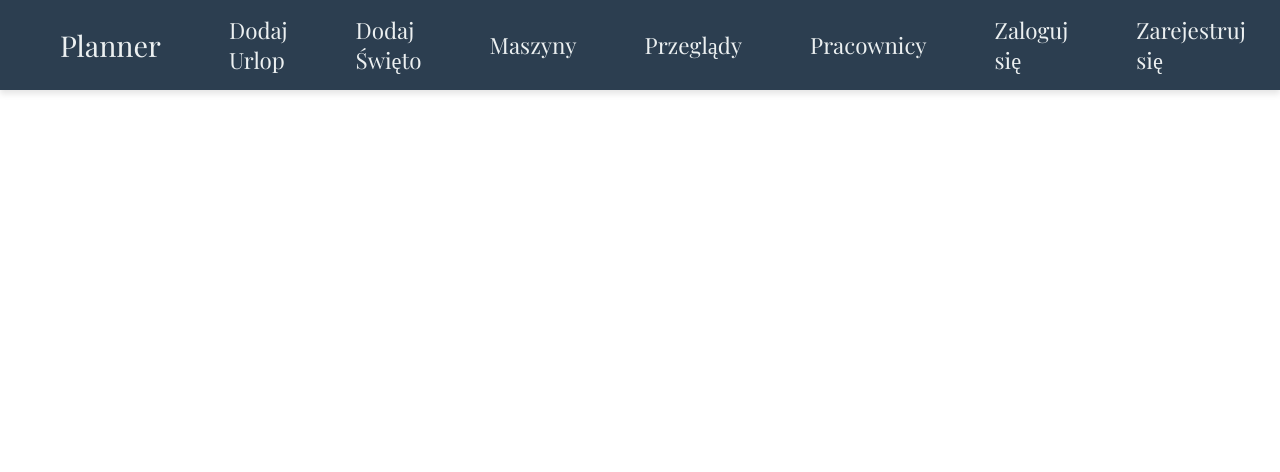
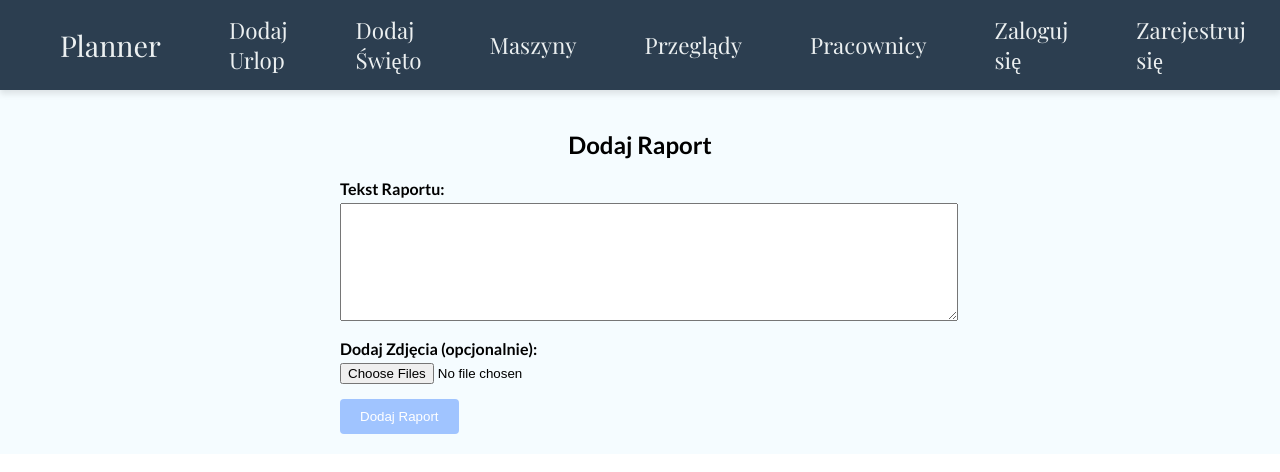
Before and after one commit to Szabson123/Planner-Front, an Angular app: page /add-report in a window 1280 px wide. Before the commit this address led to /. Shown: the top 472 px of the page. Built offline with nearby package versions, Linux system fonts and the light colour scheme; no server answers; a web font is replaced by a local one.

Commit message:
working adding image from front

```diff
--- /dev/null
+++ b/src/app/add-report/add-report.component.css
@@ -0,0 +1,84 @@
+/* src/app/add-report/add-report.component.css */
+
+.add-report-container {
+    max-width: 600px;
+    margin: 0 auto;
+    padding: 20px;
+  }
+
+  .add-report-container h2 {
+    text-align: center;
+    margin-bottom: 20px;
+  }
+
+  .form-group {
+    margin-bottom: 15px;
+  }
+
+  .form-group label {
+    display: block;
+    font-weight: bold;
+    margin-bottom: 5px;
+  }
+
+  .form-group textarea {
+    width: 100%;
+    height: 100px;
+    padding: 8px;
+    resize: vertical;
+  }
+
+  .form-group input[type="file"] {
+    display: block;
+  }
+
+  .image-preview {
+    margin-top: 15px;
+  }
+
+  .preview-img {
+    display: inline-block;
+    margin-right: 10px;
+  }
+
+  .preview-img img {
+    border: 1px solid #ddd;
+    border-radius: 4px;
+    padding: 5px;
+  }
+
+  button {
+    padding: 10px 20px;
+    background-color: #007bff;
+    color: white;
+    border: none;
+    border-radius: 4px;
+    cursor: pointer;
+  }
+
+  button:disabled {
+    background-color: #a0c4ff;
+    cursor: not-allowed;
+  }
+
+  .error {
+    color: red;
+    font-size: 14px;
+    margin-top: 5px;
+  }
+
+  /* Stylizacja paska postępu */
+  .progress {
+    width: 100%;
+    background-color: #f3f3f3;
+    border-radius: 4px;
+    margin-top: 15px;
+  }
+
+  .progress-bar {
+    height: 20px;
+    background-color: #4caf50;
+    text-align: center;
+    color: white;
+    border-radius: 4px;
+  }
--- /dev/null
+++ b/src/app/add-report/add-report.component.html
@@ -0,0 +1,40 @@
+<!-- src/app/add-report/add-report.component.html -->
+
+<div class="add-report-container">
+    <h2>Dodaj Raport</h2>
+    <form [formGroup]="raportForm" (ngSubmit)="submitRaport()">
+      <div class="form-group">
+        <label for="text">Tekst Raportu:</label>
+        <textarea id="text" formControlName="text" required></textarea>
+        <div *ngIf="raportForm.get('text')?.invalid && raportForm.get('text')?.touched" class="error">
+          Tekst raportu jest wymagany.
+        </div>
+      </div>
+
+      <div class="form-group">
+        <label for="images">Dodaj Zdjęcia (opcjonalnie):</label>
+        <input type="file" id="images" (change)="onFileChange($event)" multiple accept="image/*">
+      </div>
+
+      <!-- Podgląd obrazów -->
+      <div *ngIf="previewImages.length > 0" class="image-preview">
+        <h4>Podgląd Wybranych Obrazów:</h4>
+        <div *ngFor="let img of previewImages" class="preview-img">
+          <img [src]="img" alt="Podgląd obrazu" width="100">
+        </div>
+      </div>
+
+      <!-- Pasek postępu uploadu -->
+      <div *ngIf="uploadProgress > 0 && uploadProgress < 100" class="progress">
+        <div class="progress-bar" role="progressbar" [style.width.%]="uploadProgress">
+          {{ uploadProgress }}%
+        </div>
+      </div>
+
+      <button type="submit" [disabled]="raportForm.invalid">Dodaj Raport</button>
+    </form>
+
+    <div *ngIf="uploadError" class="error">
+      {{ uploadError }}
+    </div>
+  </div>
--- /dev/null
+++ b/src/app/add-report/add-report.component.ts
@@ -0,0 +1,114 @@
+// src/app/add-report/add-report.component.ts
+
+import { Component } from '@angular/core';
+import { FormBuilder, FormGroup, Validators, ReactiveFormsModule } from '@angular/forms';
+import { ReportsService, Report } from '../service/report.service';
+import { CommonModule } from '@angular/common';
+import { Router } from '@angular/router';
+import { HttpEvent, HttpEventType } from '@angular/common/http';
+
+@Component({
+  selector: 'app-add-report',
+  standalone: true,
+  imports: [CommonModule, ReactiveFormsModule],
+  templateUrl: './add-report.component.html',
+  styleUrls: ['./add-report.component.css']
+})
+export class AddReportComponent {
+  raportForm: FormGroup;
+  selectedImages: File[] = [];
+  previewImages: string[] = [];
+  uploadProgress: number = 0;
+  uploadError: string = '';
+
+  constructor(
+    private raportService: ReportsService,
+    private fb: FormBuilder,
+    private router: Router
+  ) {
+    this.raportForm = this.fb.group({
+      text: ['', Validators.required],
+      images: [null]
+    });
+  }
+
+  onFileChange(event: any): void {
+    const maxFiles = 5;
+    const maxSize = 5 * 1024 * 1024; // 5 MB
+    const validTypes = ['image/jpeg', 'image/png', 'image/gif'];
+
+    if (event.target.files && event.target.files.length) {
+      const files: FileList = event.target.files;
+
+      if (files.length > maxFiles) {
+        alert(`Możesz dodać maksymalnie ${maxFiles} obrazów.`);
+        return;
+      }
+
+      this.selectedImages = [];
+      this.previewImages = [];
+
+      for (let i = 0; i < files.length; i++) {
+        const file = files[i];
+        if (!validTypes.includes(file.type)) {
+          alert(`Nieprawidłowy typ pliku: ${file.name}`);
+          continue;
+        }
+        if (file.size > maxSize) {
+          alert(`Plik ${file.name} przekracza maksymalny rozmiar 5 MB.`);
+          continue;
+        }
+        this.selectedImages.push(file);
+
+        // Generowanie podglądu obrazu
+        const reader = new FileReader();
+        reader.onload = (e: any) => {
+          this.previewImages.push(e.target.result);
+        };
+        reader.readAsDataURL(file);
+      }
+    }
+  }
+
+  submitRaport(): void {
+    if (this.raportForm.invalid) {
+      this.raportForm.markAllAsTouched();
+      return;
+    }
+
+    const text = this.raportForm.get('text')?.value;
+    const images = this.selectedImages;
+
+    console.log('Submitting Raport with text:', text);
+    console.log('Submitting Raport with images:', images);
+
+    this.raportService.addRaport(text, images).subscribe(
+      (event: HttpEvent<Report>) => {
+        switch (event.type) {
+          case HttpEventType.Sent:
+            console.log('Żądanie wysłane.');
+            break;
+          case HttpEventType.UploadProgress:
+            if (event.total) {
+              this.uploadProgress = Math.round((100 * event.loaded) / event.total);
+            }
+            break;
+          case HttpEventType.Response:
+            console.log('Raport dodany pomyślnie', event.body);
+            this.raportForm.reset();
+            this.selectedImages = [];
+            this.previewImages = [];
+            this.uploadProgress = 0;
+            alert('Raport został dodany pomyślnie!');
+            this.router.navigate(['/']); // Przekierowanie po dodaniu raportu
+            break;
+        }
+      },
+      (error) => {
+        console.error('Błąd podczas dodawania raportu', error);
+        this.uploadError = error.message;
+        this.uploadProgress = 0;
+      }
+    );
+  }
+}
--- a/src/app/app.routes.ts
+++ b/src/app/app.routes.ts
@@ -14,6 +14,7 @@ import { MachineListComponent } from './machines/machine-list/machine-list.compo
 import { ReviewListComponent } from './machines/review-list/review-list.component';
 import { UserListComponent } from './user-list/user-list.component';
 import { UserReportsComponent } from './user-reports/user-reports.component';
+import { AddReportComponent } from './add-report/add-report.component';
 
 export const routes: Routes = [
   {
@@ -41,7 +42,7 @@ export const routes: Routes = [
 
   { path: 'workers', component: UserListComponent},
   { path: 'users/:userId/reports', component: UserReportsComponent },
-
+  { path: 'add-report', component: AddReportComponent },
 
   {
     path: 'shifts',
--- a/src/app/service/report.service.ts
+++ b/src/app/service/report.service.ts
@@ -1,5 +1,5 @@
 import { Injectable } from '@angular/core';
-import { HttpClient, HttpParams, HttpErrorResponse } from '@angular/common/http';
+import { HttpClient, HttpParams, HttpErrorResponse, HttpEvent } from '@angular/common/http';
 import { Observable, throwError } from 'rxjs';
 import { catchError } from 'rxjs/operators';
 
@@ -21,16 +21,16 @@ export interface RaportImg {
   providedIn: 'root'
 })
 export class ReportsService {
-  private apiUrl = "http://127.0.0.1:8000/raport/raports";
+  private apiUrl = "http://127.0.0.1:8000/raport/raports/";
 
   constructor(private http: HttpClient) {}
 
   getReportsByUser(userId: number): Observable<Report[]> {
     const params = new HttpParams().set('user', userId.toString());
-    return this.http.get<Report[]>(`${this.apiUrl}/`, { params });
+    return this.http.get<Report[]>(`${this.apiUrl}`, { params });
   }
 
-  addRaport(text: string, images: File[]): Observable<Report> {
+  addRaport(text: string, images: File[]): Observable<HttpEvent<Report>> {
     const formData: FormData = new FormData();
     formData.append('text', text);
 
@@ -38,12 +38,13 @@ export class ReportsService {
       formData.append('images', image, image.name);
     });
 
-    return this.http.post<Report>(this.apiUrl, formData)
-      .pipe(
-        catchError(this.handleError)
-      );
+    return this.http.post<Report>(this.apiUrl, formData, {
+      reportProgress: true,
+      observe: 'events'
+    }).pipe(
+      catchError(this.handleError)
+    );
   }
-
 
   private handleError(error: HttpErrorResponse) {
     let errorMessage = 'Nieznany błąd!';
--- a/src/app/user-list/user-list.component.html
+++ b/src/app/user-list/user-list.component.html
@@ -1,5 +1,8 @@
 <div class="user-list-section">
     <h2 class="section-title">Lista Użytkowników</h2>
+    <div class="add-report-button">
+        <button (click)="navigateToAddReport()" class="add-report-btn">Dodaj Raport</button>
+    </div>
     <ul class="user-list">
       <li *ngFor="let user of users" class="user-item">
         <p><strong>Imię i Nazwisko:</strong> {{ user.first_name }} {{ user.last_name }}</p>
--- a/src/app/user-list/user-list.component.ts
+++ b/src/app/user-list/user-list.component.ts
@@ -29,4 +29,8 @@ export class UserListComponent implements OnInit {
   viewReports(userId: number): void {
     this.router.navigate([`/users/${userId}/reports`]);
   }
+
+  navigateToAddReport(): void {
+    this.router.navigate(['/add-report']);
+  }
 }
```
